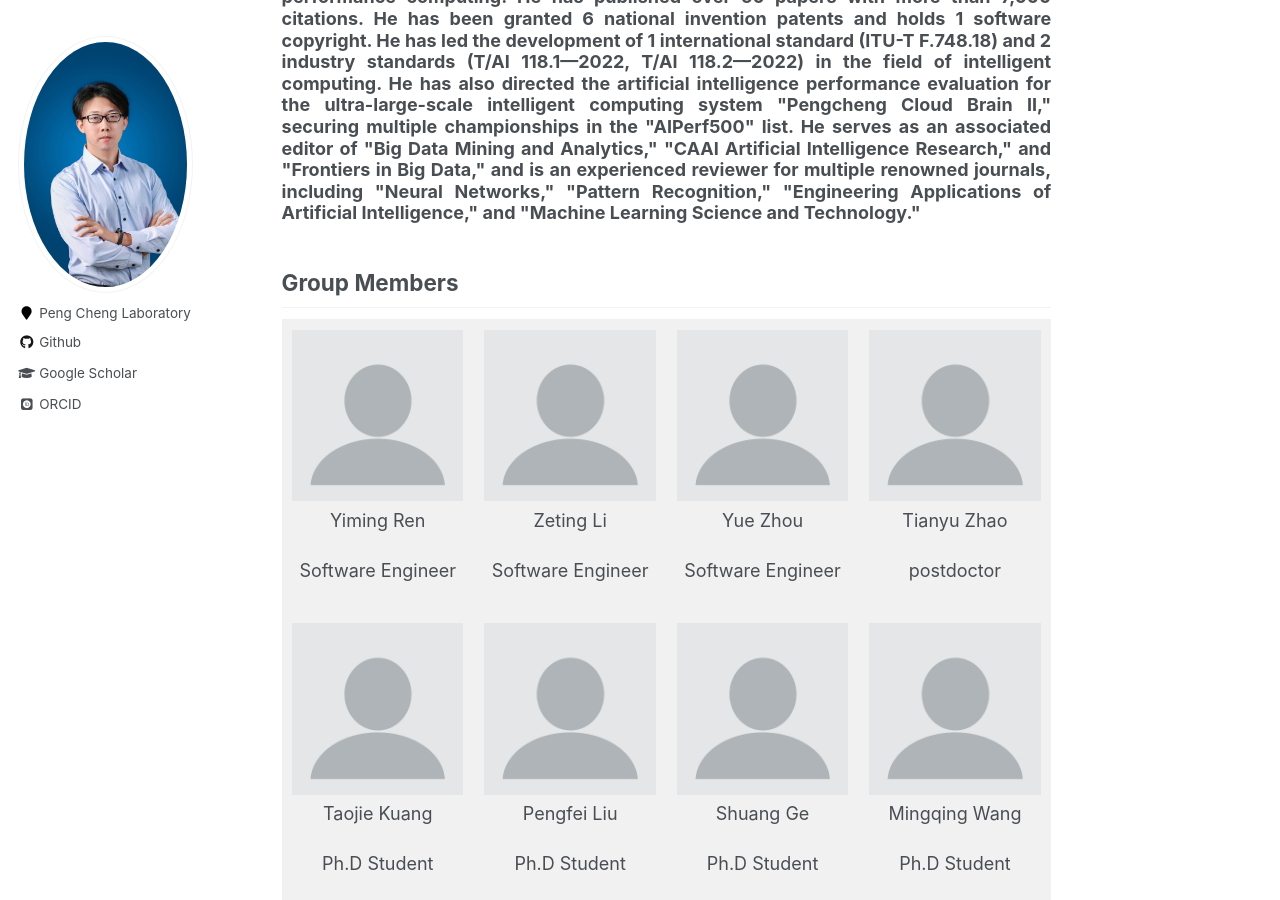
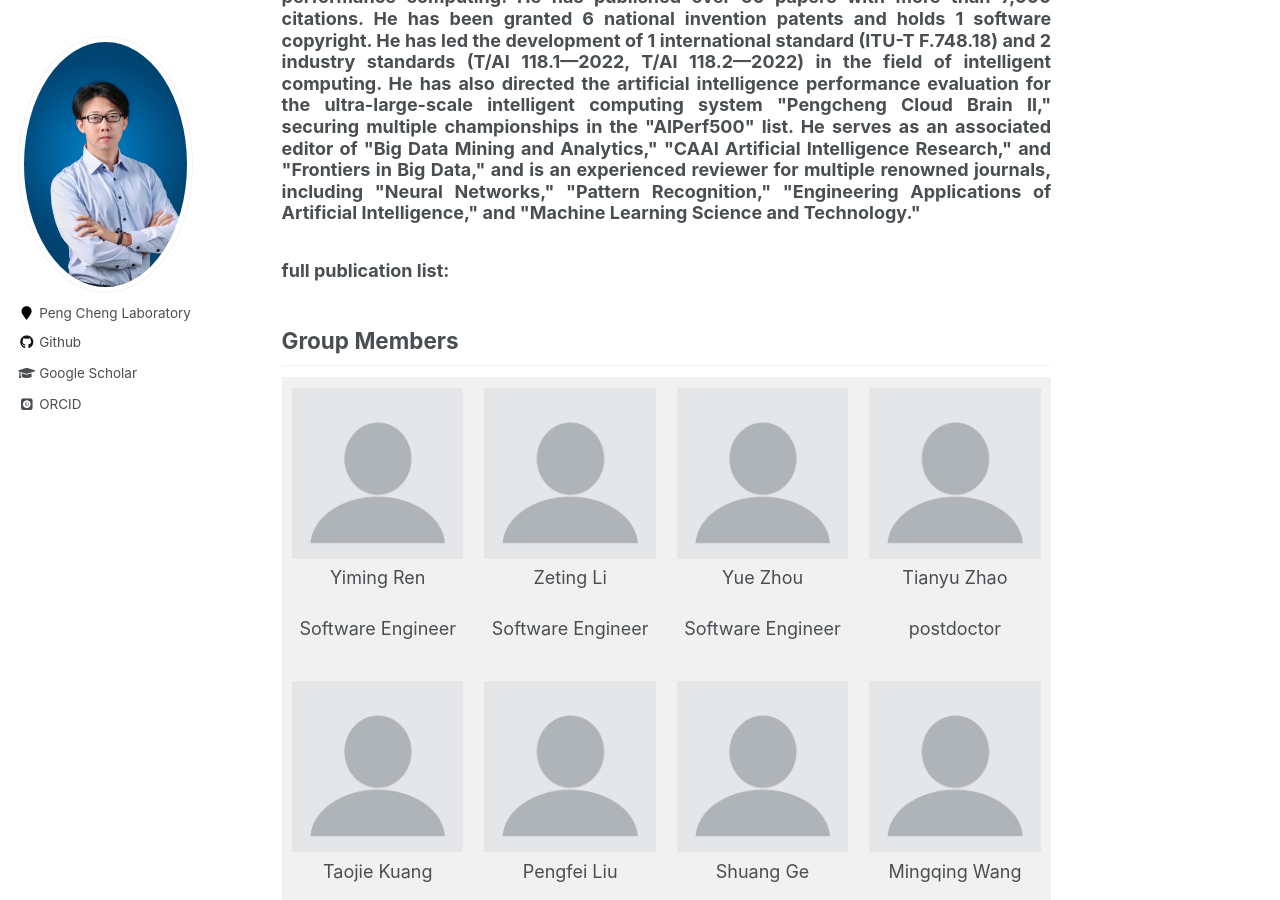
Before and after one commit to zhixiang-ren/zhixiang-ren.github.io, a Jekyll site: the page built from _pages/about.html, in a window 1280 px wide and 900 px high, scrolled down 412 px. Built offline with Jekyll 4.4.1, drawn with Linux system fonts in a browser that asks for light colours; some web fonts are replaced.

Commit message:
Update about.html

```diff
--- a/_pages/about.html
+++ b/_pages/about.html
@@ -21,6 +21,11 @@ redirect_from:
   He has led the development of 1 international standard (ITU-T F.748.18) and 2 industry standards (T/AI 118.1—2022, T/AI 118.2—2022) in the field of intelligent computing.
   He has also directed the artificial intelligence performance evaluation for the ultra-large-scale intelligent computing system "Pengcheng Cloud Brain II," securing multiple championships in the "AIPerf500" list.
   He serves as an associated editor of "Big Data Mining and Analytics," "CAAI Artificial Intelligence Research," and "Frontiers in Big Data," and is an experienced reviewer for multiple renowned journals, including "Neural Networks," "Pattern Recognition," "Engineering Applications of Artificial Intelligence," and "Machine Learning Science and Technology."
+</h3>
+
+<h3 style="text-align:justify;">
+  full publication list:
+
 </h3>
 
 <h2>Group Members</h2>
```
